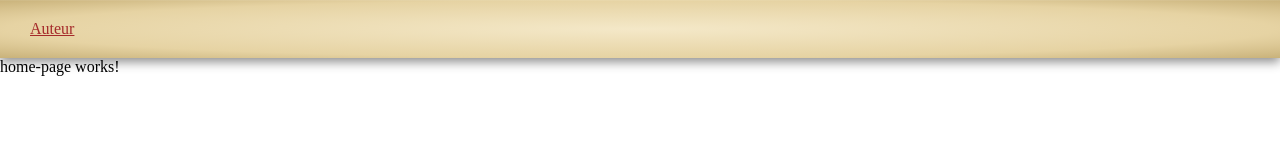
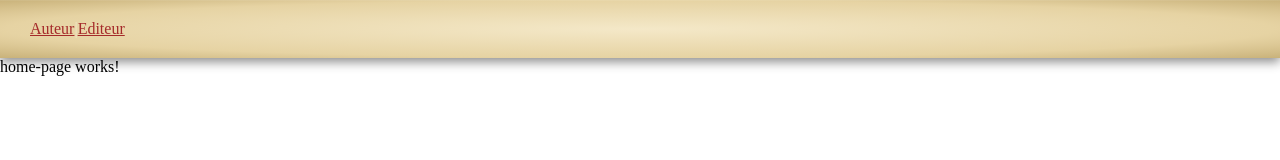
Before and after one commit to HT-lang528/Bibliotheque_groupe4, an Angular app in the folder bibliotheque-front/: page /home in a window 1280 px wide. Shown: the top 160 px of the page. Built offline with nearby package versions, Linux system fonts and the light colour scheme.

Commit message:
[feat] icone canard + add Editeur routes

```diff
--- a/bibliotheque-front/src/app/app.routes.ts
+++ b/bibliotheque-front/src/app/app.routes.ts
@@ -1,6 +1,7 @@
 import { Routes } from '@angular/router';
 import { AuteurPage } from './page/auteur-page/auteur-page';
 import { HomePage } from './page/home-page/home-page';
+import { EditeurPage } from './page/editeur-page/editeur-page';
 
 export const routes: Routes = [
 
@@ -14,7 +15,10 @@ export const routes: Routes = [
         component:AuteurPage,
     },
 
-
+    {
+        path:"editeur",
+        component:EditeurPage,
+    },
 
     {
     path: '',
--- a/bibliotheque-front/src/app/composant/navigation/navigation.html
+++ b/bibliotheque-front/src/app/composant/navigation/navigation.html
@@ -1,5 +1,5 @@
 <nav>
 <a [routerLink]="['/auteur']" routerLinkActive="active"> Auteur</a>
-
-
+|
+<a [routerLink]="['/editeur']" routerLinkActive="active"> Editeur</a>
 </nav>
```
Also changed, not shown: 1 other file (tests, documents, lock files or other folders).
